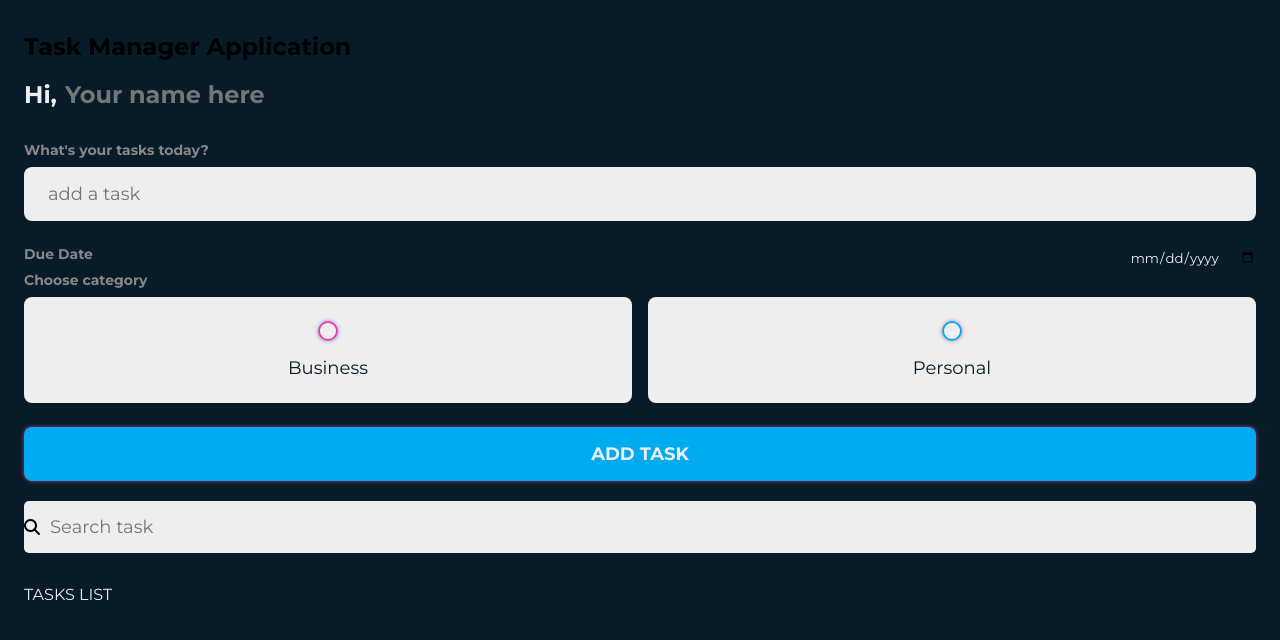
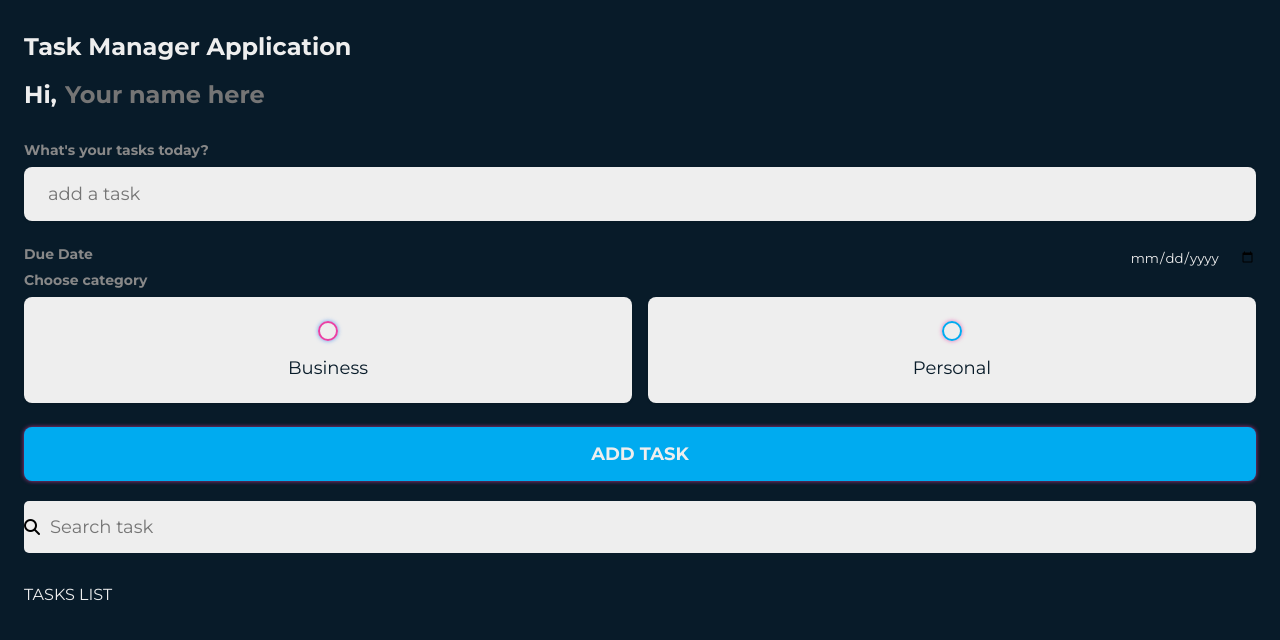
Before and after one commit to NormanDee510/alx_capstone_project, a plain HTML site: page index.html in a window 1280 px wide. Drawn offline with Linux system fonts and the light colour scheme.

Commit message:
Task Manager application

```diff
--- a/main.css
+++ b/main.css
@@ -50,6 +50,10 @@ h3 {
 	font-size: 1rem;
 	font-weight: 400;
 	margin-bottom: 0.5rem;
+}
+
+h2 {
+	color: var(--light);
 }
 
 h4 {
```
